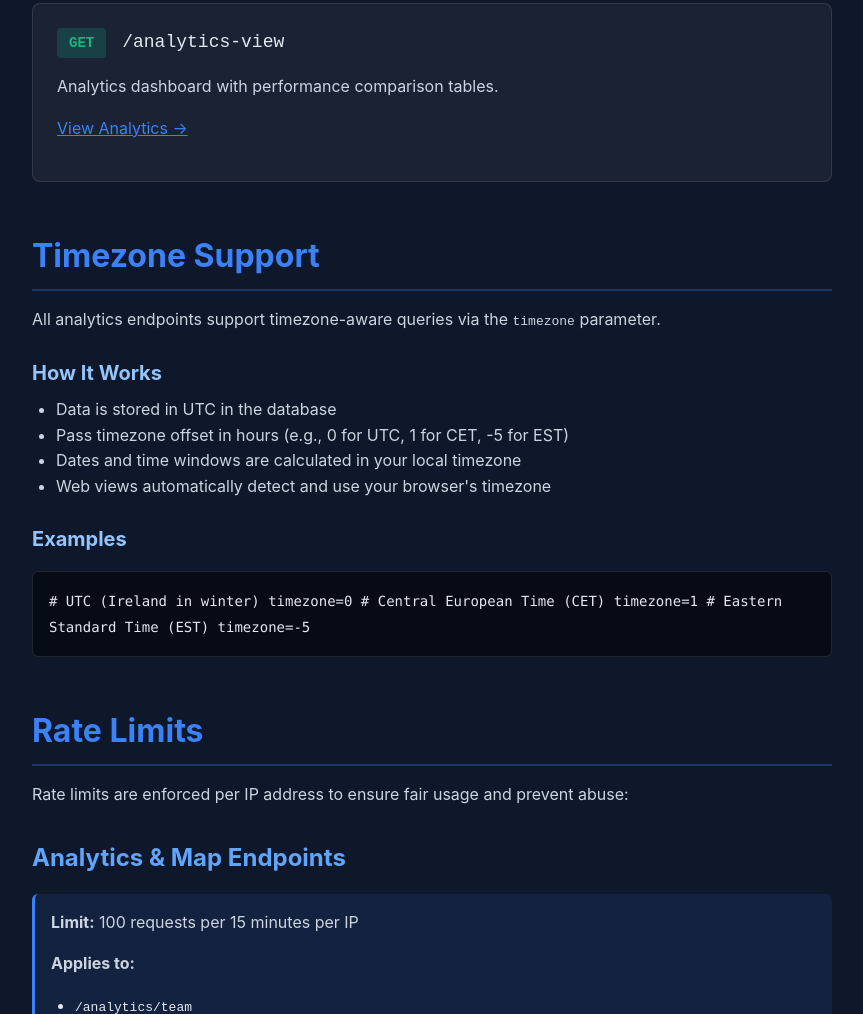
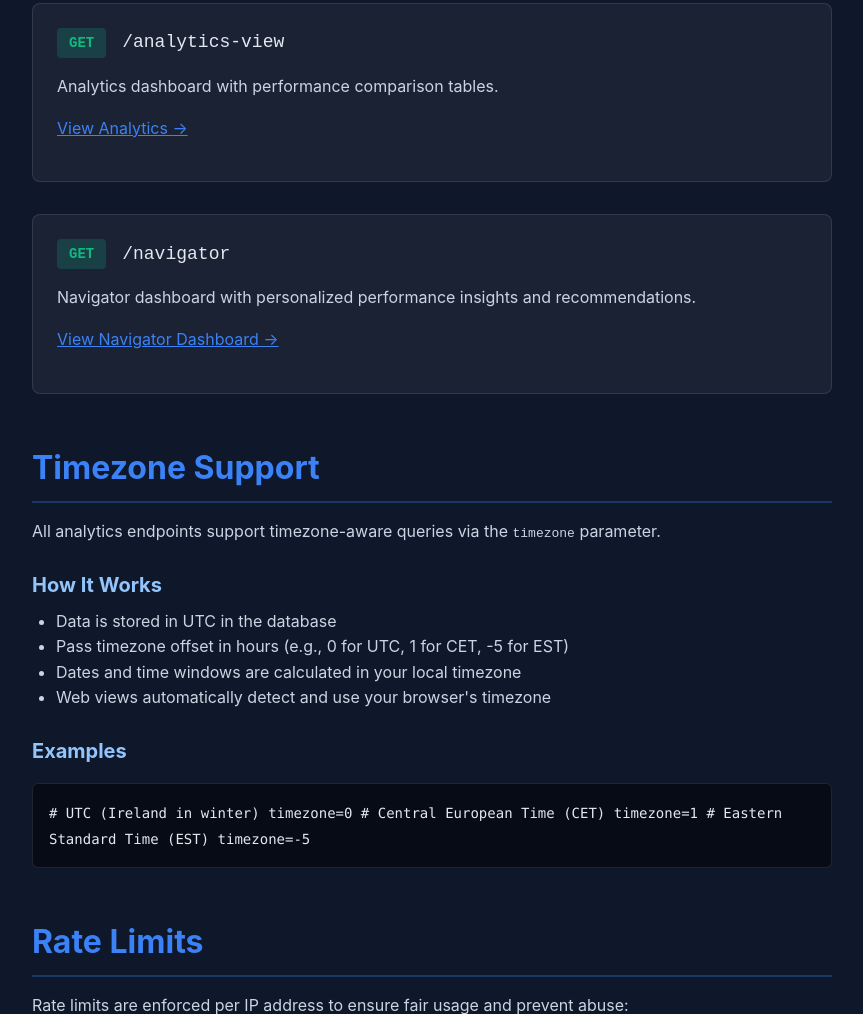
Before and after one commit to jackbkennedy/rowing, a website: page public/docs.html in a window 1280 px wide. Shown: the part 6280-7294 px from the top of the page, without its empty margins (338-1201 px from the left). Drawn offline with Linux system fonts and the light colour scheme.

Commit message:
Add Navigator dashboard section to documentation for user insights

```diff
--- a/public/docs.html
+++ b/public/docs.html
@@ -716,6 +716,15 @@
                         <p>Analytics dashboard with performance comparison tables.</p>
                         <p><a href="/analytics-view" style="color: #3b82f6;">View Analytics →</a></p>
                     </div>
+
+                    <div class="endpoint">
+                        <div class="endpoint-header">
+                            <span class="method get">GET</span>
+                            <span class="endpoint-path">/navigator</span>
+                        </div>
+                        <p>Navigator dashboard with personalized performance insights and recommendations.</p>
+                        <p><a href="/navigator" style="color: #3b82f6;">View Navigator Dashboard →</a></p>
+                    </div>
                 </section>
 
                 <section id="timezone-support">
```
Also changed, not shown: README.md.
